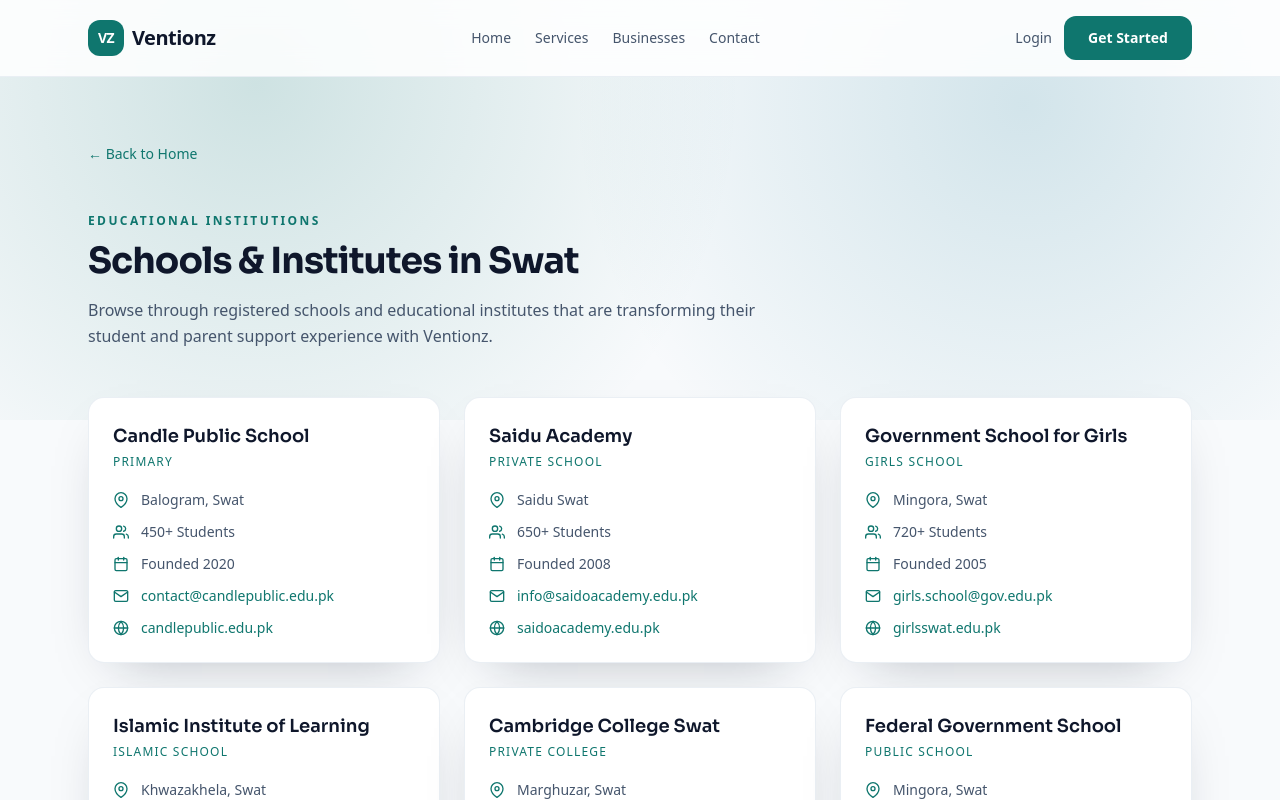
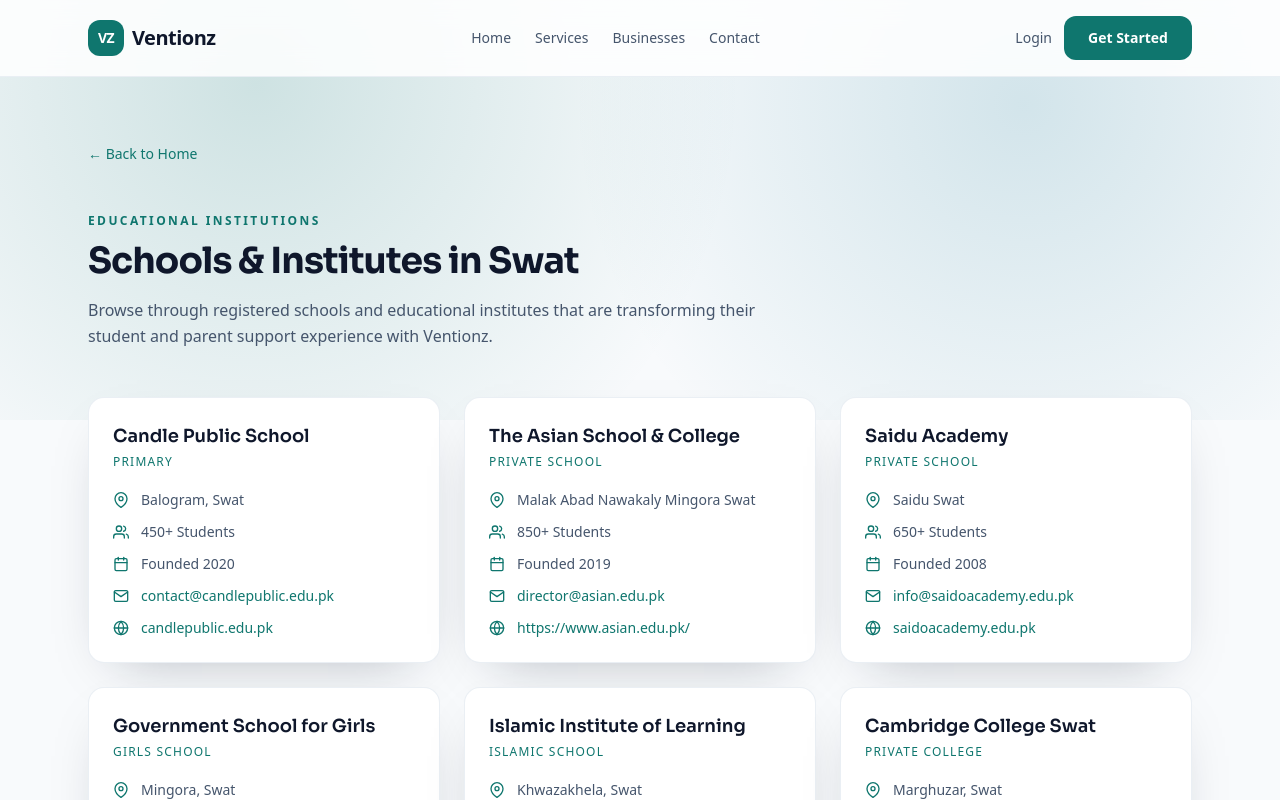
Before and after one commit to imt-eiaz/ventionzz, a Next.js app: page /schools in a window 1280 px wide. Shown: the top 800 px of the page. Built offline with nearby package versions, Linux system fonts and the light colour scheme.

Commit message:
TASC Added to the shcools list

```diff
--- a/data/schools.js
+++ b/data/schools.js
@@ -12,6 +12,17 @@
   },
   {
     id: 2,
+    name: "The Asian School & College",
+    type: "Private School",
+    location: "Malak Abad Nawakaly Mingora Swat",
+    students: "850+",
+    founded: "2019",
+    contact: "director@asian.edu.pk",
+    website: "https://www.asian.edu.pk/",
+    link: "https://www.asian.edu.pk/",
+  },
+  {
+    id: 3,
     name: "Saidu Academy",
     type: "Private School",
     location: "Saidu Swat",
@@ -21,7 +32,7 @@
     website: "saidoacademy.edu.pk",
   },
   {
-    id: 3,
+    id: 4,
     name: "Government School for Girls",
     type: "Girls School",
     location: "Mingora, Swat",
@@ -31,7 +42,7 @@
     website: "girlsswat.edu.pk",
   },
   {
-    id: 4,
+    id: 5,
     name: "Islamic Institute of Learning",
     type: "Islamic School",
     location: "Khwazakhela, Swat",
@@ -41,7 +52,7 @@
     website: "islamicswat.edu.pk",
   },
   {
-    id: 5,
+    id: 6,
     name: "Cambridge College Swat",
     type: "Private College",
     location: "Marghuzar, Swat",
@@ -51,7 +62,7 @@
     website: "cambridgeswat.edu.pk",
   },
   {
-    id: 6,
+    id: 7,
     name: "Federal Government School",
     type: "Public School",
     location: "Mingora, Swat",
@@ -61,7 +72,7 @@
     website: "federalswat.edu.pk",
   },
   {
-    id: 7,
+    id: 8,
     name: "Alpina School",
     type: "Private School",
     location: "Marghuzar, Swat",
@@ -71,7 +82,7 @@
     website: "alpina.edu.pk",
   },
   {
-    id: 8,
+    id: 9,
     name: "Swat Model School",
     type: "Public School",
     location: "Khwazakhela, Swat",
@@ -81,7 +92,7 @@
     website: "swatmodel.edu.pk",
   },
   {
-    id: 9,
+    id: 10,
     name: "Victory School System",
     type: "Private School",
     location: "Saidu Swat",
@@ -91,7 +102,7 @@
     website: "victoryswat.edu.pk",
   },
   {
-    id: 10,
+    id: 11,
     name: "Green Valley Academy",
     type: "Private School",
     location: "Mingora, Swat",
@@ -101,7 +112,7 @@
     website: "greenvalley.edu.pk",
   },
   {
-    id: 11,
+    id: 12,
     name: "Horizon International School",
     type: "International School",
     location: "Marghuzar, Swat",
@@ -111,7 +122,7 @@
     website: "horizonswat.edu.pk",
   },
   {
-    id: 12,
+    id: 13,
     name: "Quality Education Institute",
     type: "Private College",
     location: "Khwazakhela, Swat",
@@ -121,7 +132,7 @@
     website: "qualityei.edu.pk",
   },
   {
-    id: 13,
+    id: 14,
     name: "Swat Public School",
     type: "Primary & Secondary",
     location: "Mingora, Swat",
```
